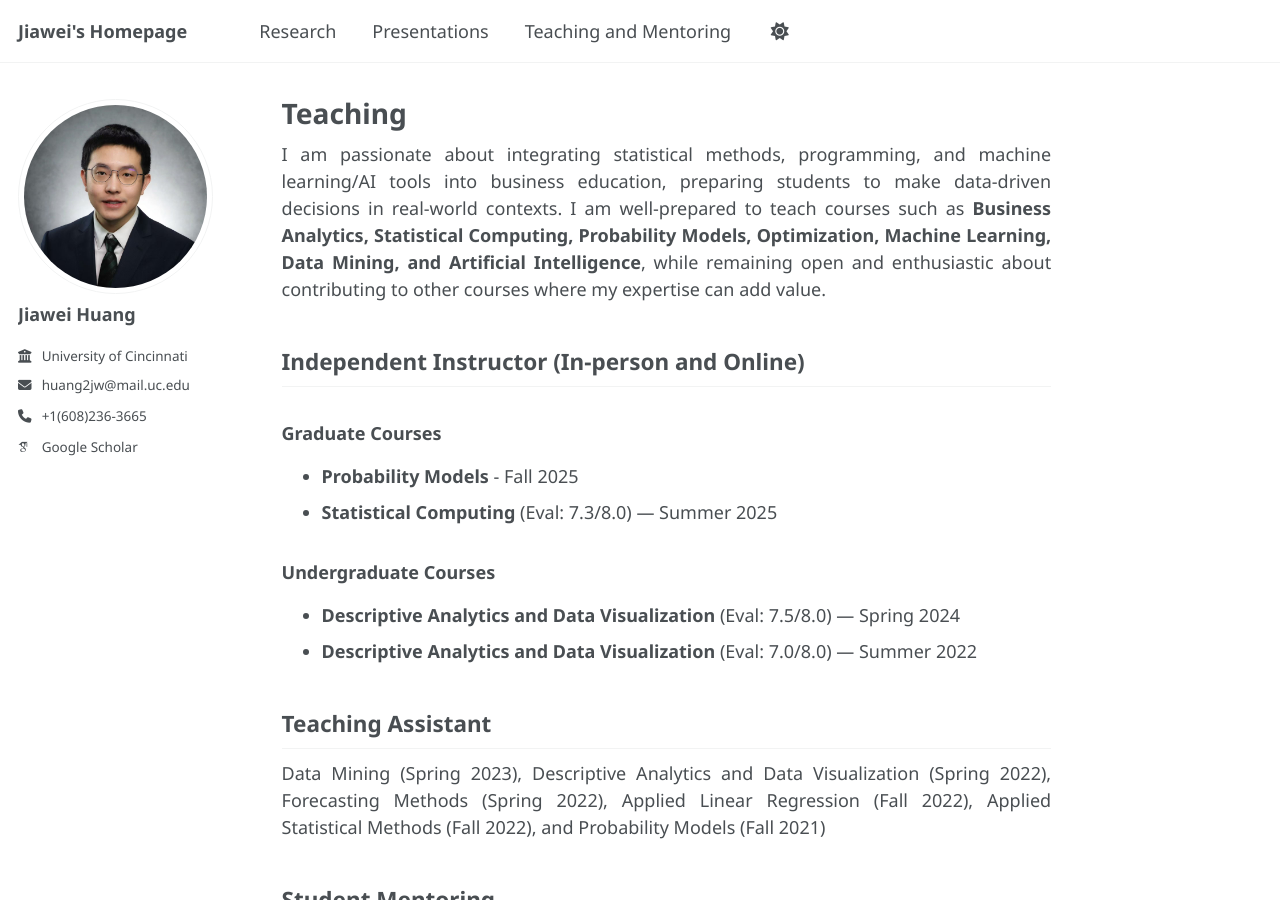
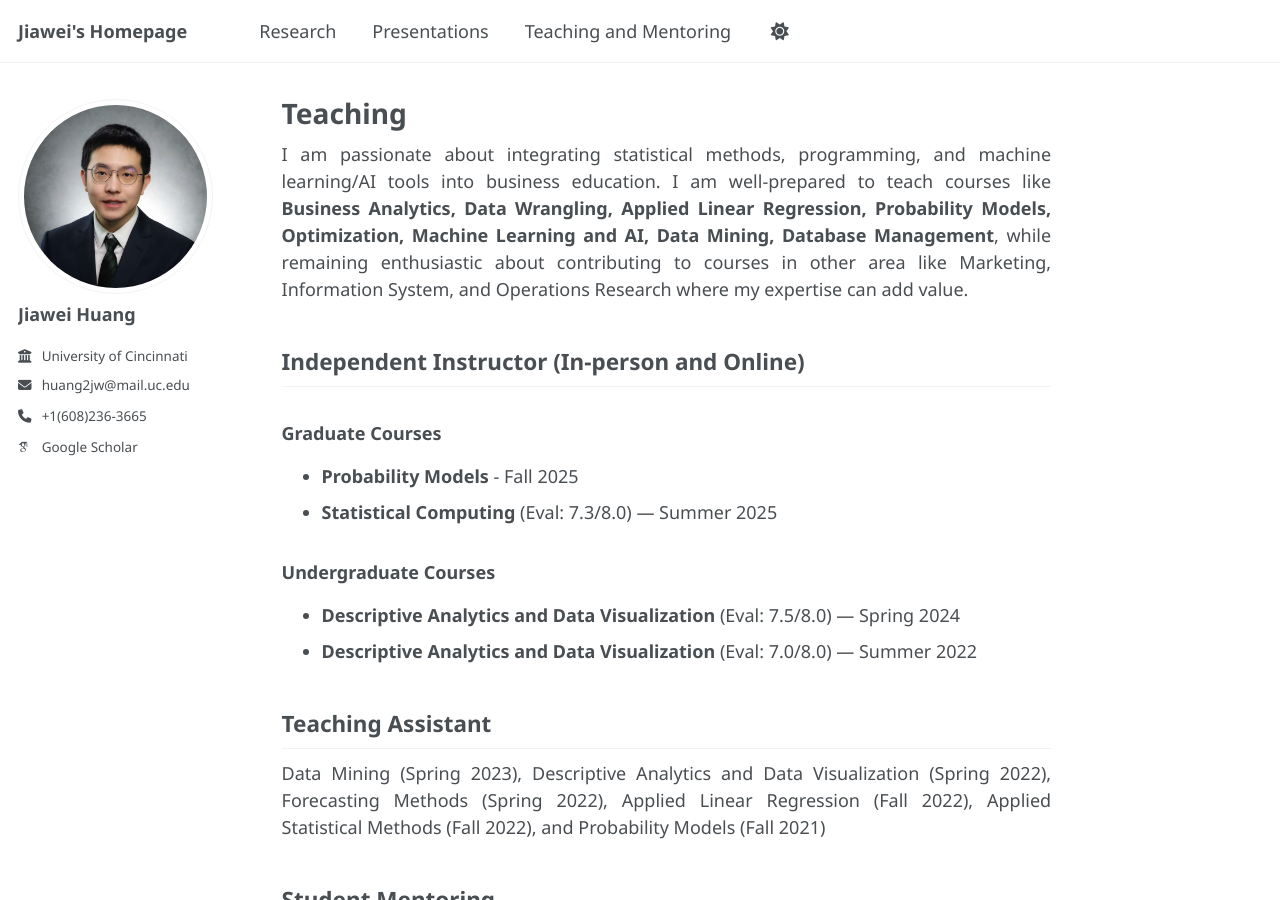
Before and after one commit to Jiawei98/Jiawei98.github.io, a Jekyll site: the page built from _pages/teaching.md, in a window 1280 px wide and 900 px high. Built offline with Jekyll 4.4.1, drawn with Linux system fonts in a browser that asks for light colours; some web fonts are replaced; a script that is not in the unit is left out.

Commit message:
Update teaching.md

```diff
--- a/_pages/teaching.md
+++ b/_pages/teaching.md
@@ -4,7 +4,7 @@ title: "Teaching"
 author_profile: true
 ---
 
-I am passionate about integrating statistical methods, programming, and machine learning/AI tools into business education, preparing students to make data-driven decisions in real-world contexts. I am well-prepared to teach courses such as **Business Analytics, Statistical Computing, Probability Models, Optimization, Machine Learning, Data Mining, and Artificial Intelligence**, while remaining open and enthusiastic about contributing to other courses where my expertise can add value.
+I am passionate about integrating statistical methods, programming, and machine learning/AI tools into business education. I am well-prepared to teach courses like **Business Analytics, Data Wrangling, Applied Linear Regression, Probability Models, Optimization, Machine Learning and AI, Data Mining, Database Management**, while remaining enthusiastic about contributing to courses in other area like Marketing, Information System, and Operations Research where my expertise can add value.
 
 ## Independent Instructor (In-person and Online)
 
```
